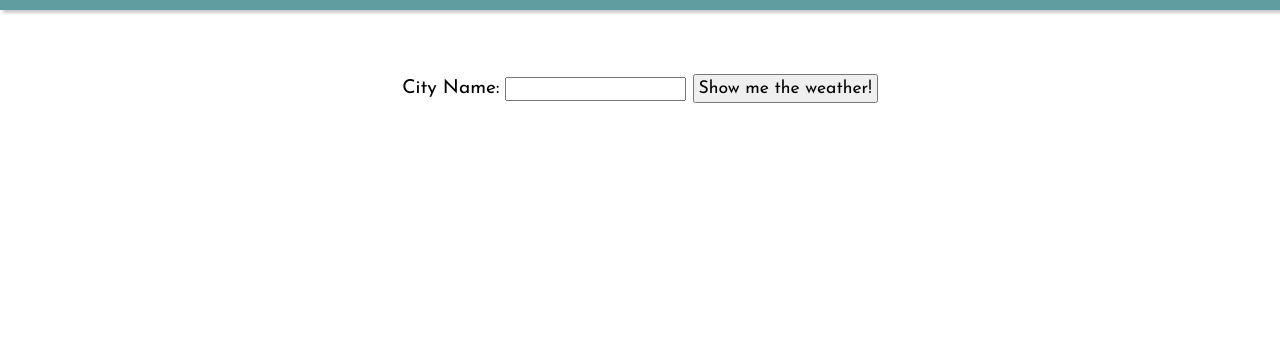
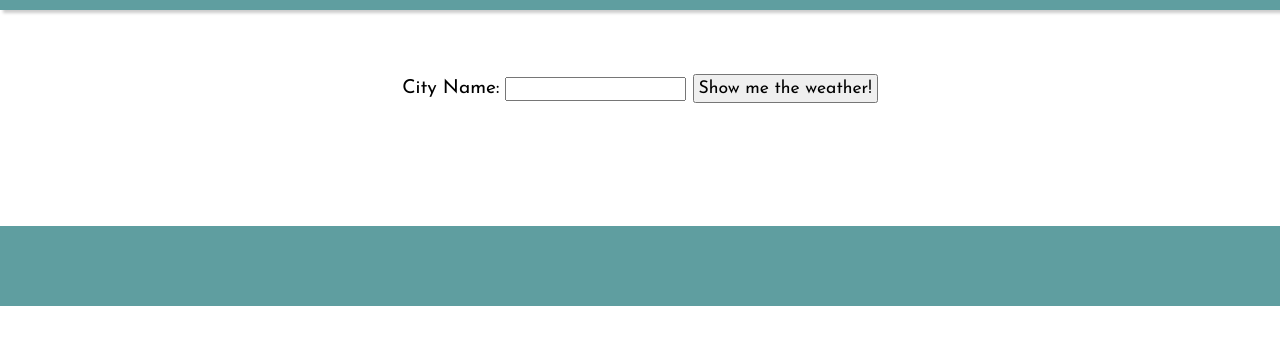
Before and after one commit to ericNunnDev/weatherApp, a website: page app/index.html in a window 1280 px wide. Shown: the part 86-430 px from the top of the page. Drawn offline with Linux system fonts and the light colour scheme.

Commit message:
focusing on styling and animation for weatherBox

```diff
--- a/app/index.html
+++ b/app/index.html
@@ -21,11 +21,13 @@
         <div id="load">Loading...</div>
         <div id="weather">
             <h1 id="weatherCity">City Name</h1>
-
             <div id="weatherDescription">Weather Description</div>
             <div id="weatherTemp">Temperature</div>
         </div>
     </main>
+    <footer>
+        <p></p>
+    </footer>
     <script src="js/init.js"></script>
     <script src="js/weather-data.js"></script>
     <script src="js/app.js"></script>
--- a/app/main.css
+++ b/app/main.css
@@ -45,9 +45,16 @@ div#weather {
 #weather,
 #load {
     background-color: cyan;
+    background-image: url('https://ubisafe.org/images/transparent-cloud-real-1.png');
     border: 5px inset #777;
     display: none;
     height: 25vh;
     margin-top: 25px;
     padding: 2.5rem;
 }
+
+footer {
+    background-color: cadetblue;
+    height: 10vh;
+    margin-top: 7.7rem;
+}
```
